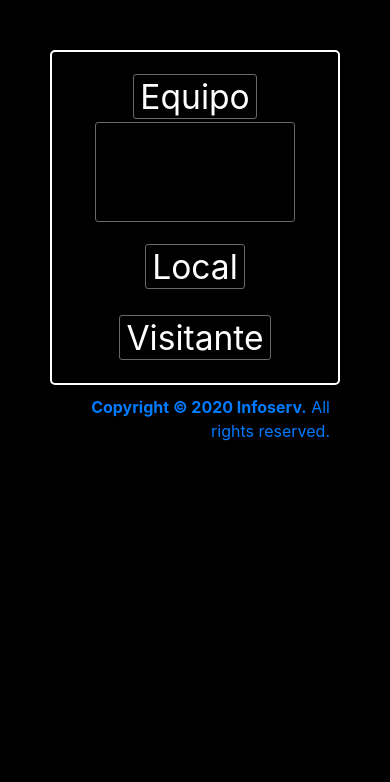
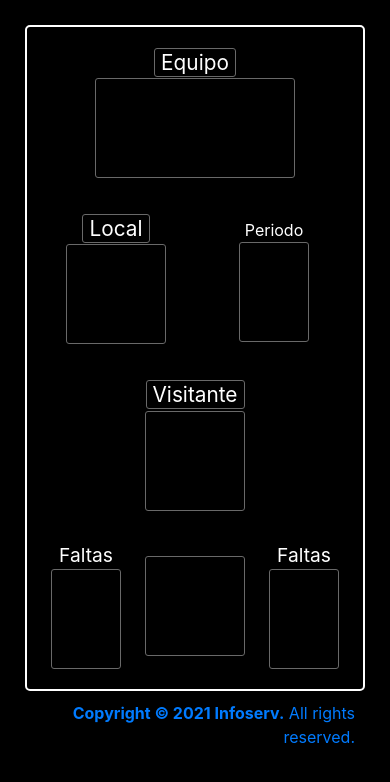
Before and after one commit to enzoM97/marcador, a Next.js app: page / in a window 390 px wide. Shown: the top 782 px of the page. Built offline with nearby package versions, Linux system fonts and the light colour scheme.

Commit message:
responsive

```diff
--- a/components/Footer.jsx
+++ b/components/Footer.jsx
@@ -4,7 +4,7 @@ const Footer = () => {
   return (
     <div id="footer">
       <a href="https://infoserv.vercel.app" target="__blank">
-        <strong>Copyright © 2020 Infoserv.</strong> All rights reserved.
+        <strong>Copyright © 2021 Infoserv.</strong> All rights reserved.
       </a>
     </div>
   )
--- /dev/null
+++ b/components/Fouls.jsx
@@ -0,0 +1,9 @@
+import React from 'react'
+
+const Fouls = () => {
+  return (
+    <div className="fouls-input"></div>
+  )
+}
+
+export default Fouls
--- a/components/Main.jsx
+++ b/components/Main.jsx
@@ -1,5 +1,9 @@
 import React from 'react'
 import Clock from './Clock'
+import Score from './Score'
+import Fouls from './Fouls'
+import Quarter from './Quarter'
+import ShotClock from './ShotClock'
 
 import { Container, Row, Col } from 'react-bootstrap'
 
@@ -16,9 +20,28 @@ const Main = () => {
         <Row id="secondRow">
           <Col className="home">
             <span className="input" role="textbox" contentEditable>Local</span>
+            <Score />
+          </Col>
+          <Col className="quarter">
+            <span className="quarter">Periodo</span>
+            <Quarter />
           </Col>
           <Col className="guest">
             <span className="input" role="textbox" contentEditable>Visitante</span>
+            <Score />
+          </Col>
+        </Row>
+        <Row id="thirdRow">
+          <Col className="fouls-home">
+            <span className="fouls-text">Faltas</span>
+            <Fouls />
+          </Col>
+          <Col className="shot-clock">
+            <ShotClock />
+          </Col>
+          <Col className="fouls-guest">
+            <span className="fouls-text">Faltas</span>
+            <Fouls />
           </Col>
         </Row>
       </Container>
--- /dev/null
+++ b/components/Quarter.jsx
@@ -0,0 +1,9 @@
+import React from 'react'
+
+const Quarter = () => {
+  return (
+    <div className="quarter-input"></div>
+  )
+}
+
+export default Quarter
--- /dev/null
+++ b/components/Score.jsx
@@ -0,0 +1,9 @@
+import React from 'react'
+
+const Score = () => {
+  return (
+    <div className="score"></div>
+  )
+}
+
+export default Score
--- /dev/null
+++ b/components/ShotClock.jsx
@@ -0,0 +1,9 @@
+import React from 'react'
+
+const ShotClock = () => {
+  return (
+    <div id="shotClock"></div>
+  )
+}
+
+export default ShotClock
--- a/styles/globals.css
+++ b/styles/globals.css
@@ -20,12 +20,8 @@ a {
   width: 100%;
   background-color: #000;
   color: #fff;
-  padding: 50px;
+  padding: 25px;
 }
-
-/*
- * main div
- */
 #main {
   width: 100%;
   height: 100%;
@@ -41,7 +37,7 @@ a {
 .input, .textarea {
   border: 1px solid rgb(105, 105, 105);
   border-radius: 3px;
-  font-size: 2.1em;
+  font-size: 1.3em;
   padding: 1px 6px;
 }
 #clock {
@@ -52,6 +48,13 @@ a {
   border-radius: 3px;
 }
 .home, .guest {
+  margin-top: 15px;
+}
+.quarter {
+  font-size: 1.0em;
+  margin-top: 20px;
+}
+.home, .guest, .quarter {
   text-align: center;
 }
 #firstRow .col {
@@ -59,6 +62,40 @@ a {
 }
 #secondRow .col {
   padding: 10px;
+}
+.score {
+  height: 100px;
+  width: 100px;
+  margin: auto;
+  border: 1px solid rgb(105, 105, 105);
+  border-radius: 3px;
+}
+#thirdRow {
+  margin-top: 10px;
+}
+#thirdRow .col {
+  padding: 10px;
+}
+.fouls-input, .quarter-input {
+  margin: auto;
+  border: 1px solid rgb(105, 105, 105);
+  border-radius: 3px;
+  width: 70px;
+  height: 100px;
+}
+.fouls-home, .fouls-guest {
+  text-align: center;
+}
+.fouls-text {
+  font-size: 1.2em;
+}
+#shotClock {
+  margin: auto;
+  margin-top: 15px;
+  border: 1px solid rgb(105, 105, 105);
+  border-radius: 3px;
+  width: 100px;
+  height: 100px;
 }
 /*
  * footer
@@ -68,5 +105,89 @@ a {
   text-align: right;
 }
 @media (min-width: 576px) {
-
+  #__next {
+    width: 100%;
+    background-color: #000;
+    color: #fff;
+    padding: 25px;
+  }
+  #main {
+    width: 100%;
+    height: 100%;
+    border: 2px solid #fff;
+    border-radius: 5px;
+    background-color: #000;
+    margin: auto;
+    padding: 10px;
+  }
+  #teamAndClock {
+    text-align: center;
+  }
+  .input, .textarea {
+    border: 1px solid rgb(105, 105, 105);
+    border-radius: 3px;
+    font-size: 2.5em;
+    padding: 1px 6px;
+  }
+  #clock {
+    height: 100px;
+    width: 300px;
+    margin: auto;
+    border: 1px solid rgb(105, 105, 105);
+    border-radius: 3px;
+  }
+  .quarter {
+    font-size: 1.2em;
+    margin-top: 15px;
+  }
+  .home, .guest, .quarter {
+    text-align: center;
+  }
+  #firstRow .col {
+    padding: 10px;
+  }
+  #secondRow .col {
+    padding: 10px;
+  }
+  .score {
+    height: 100px;
+    width: 250px;
+    margin: auto;
+    border: 1px solid rgb(105, 105, 105);
+    border-radius: 3px;
+  }
+  #thirdRow {
+    margin-top: 10px;
+  }
+  #thirdRow .col {
+    padding: 10px;
+  }
+  .fouls-input, .quarter-input {
+    margin: auto;
+    border: 1px solid rgb(105, 105, 105);
+    border-radius: 3px;
+    width: 100px;
+    height: 100px;
+  }
+  .fouls-home, .fouls-guest {
+    text-align: center;
+  }
+  .fouls-text {
+    font-size: 1.2em;
+  }
+  #shotClock {
+    margin: auto;
+    margin-top: 15px;
+    border: 1px solid rgb(105, 105, 105);
+    border-radius: 3px;
+    width: 150px;
+    height: 100px;
+  }
+  /*
+   * footer
+   */
+  #footer {
+    padding: 10px;
+    text-align: right;
+  }
 }
```
Also changed, not shown: components/Led.jsx (deleted, +0 -9 lines).
